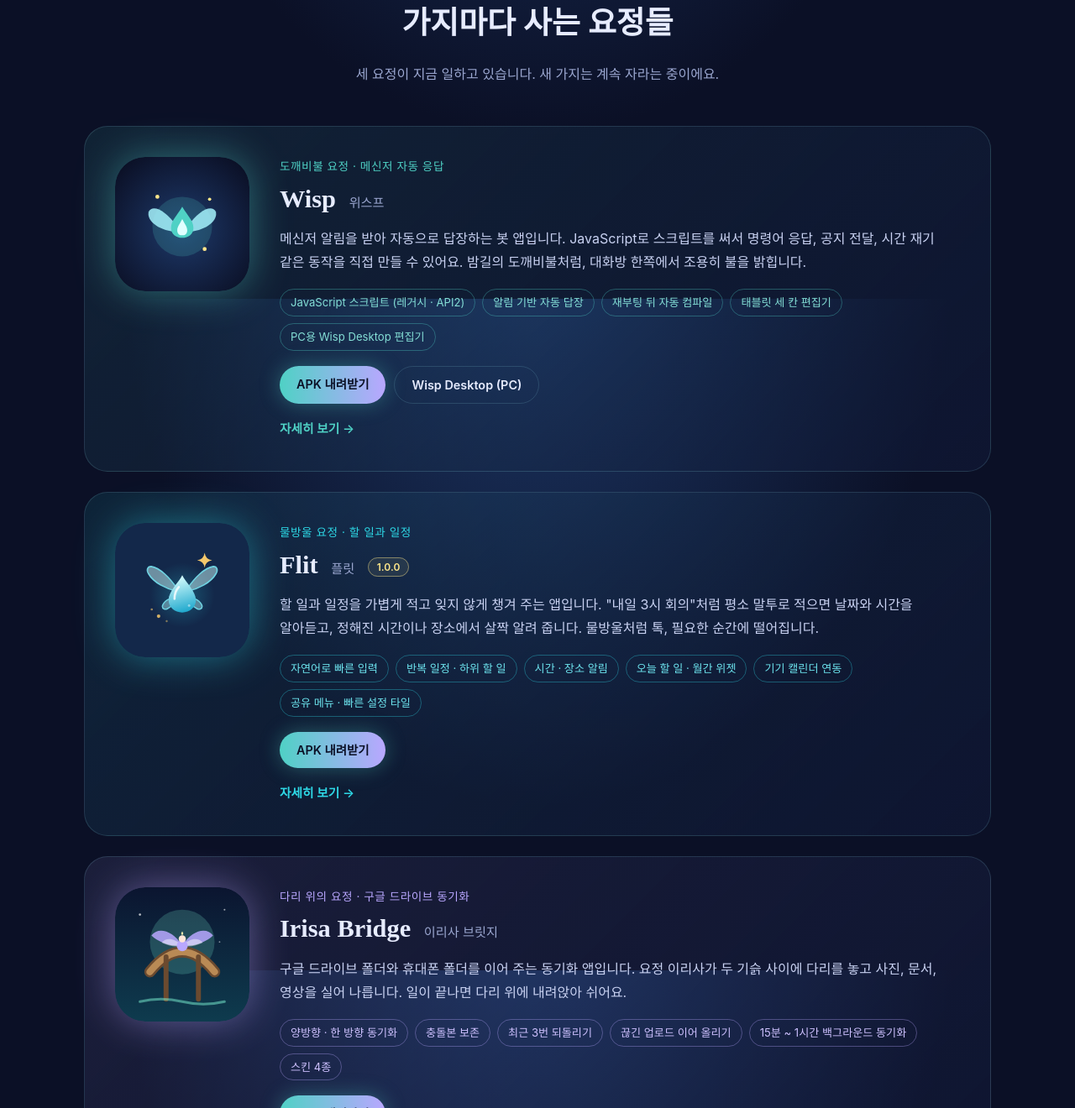
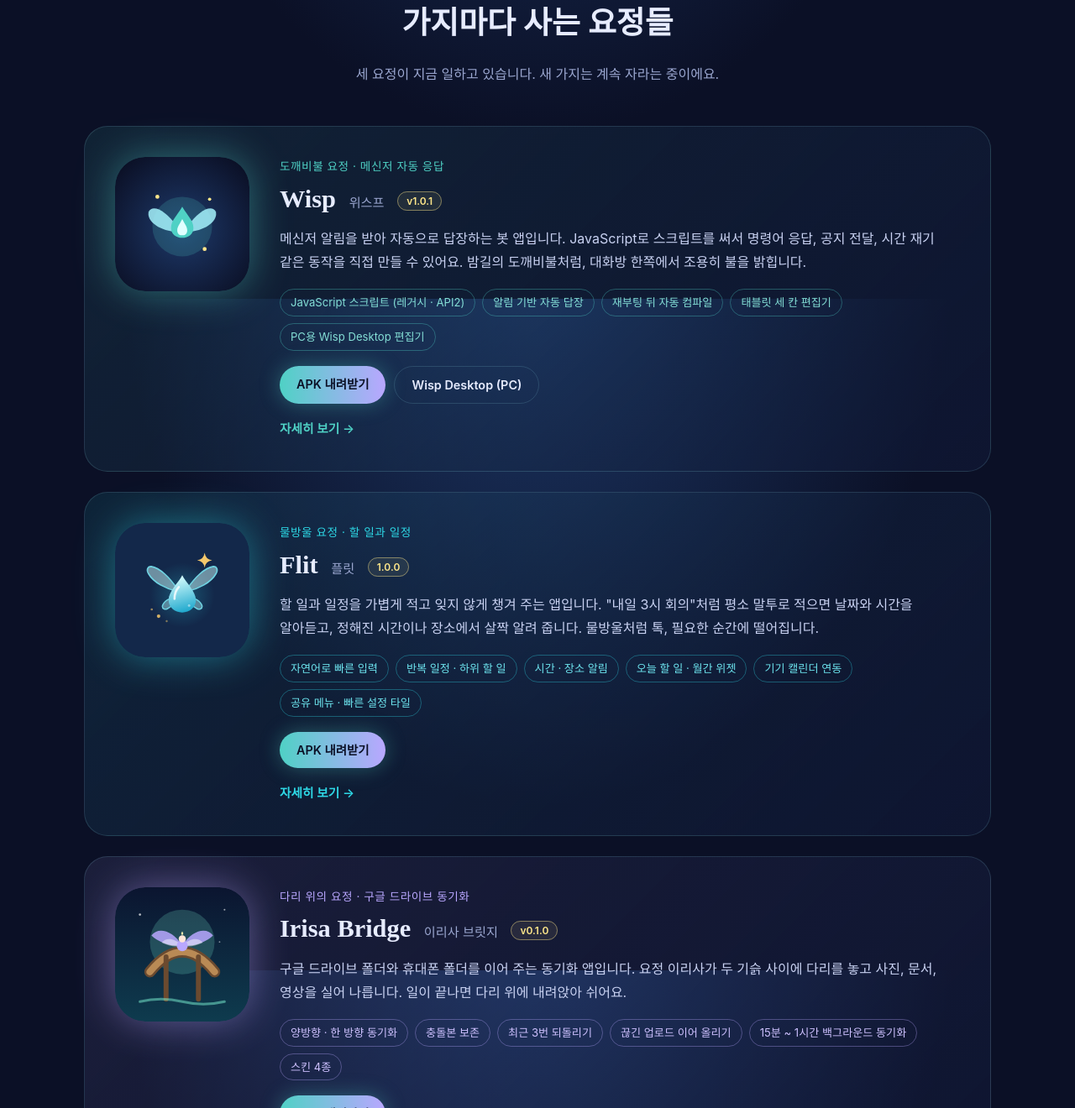
Before and after one commit to Morph-house/Morph-house.github.io, a plain HTML site: page index.html in a window 1280 px wide. Shown: the part 1244-2564 px from the top of the page at 84% size. Drawn offline with Linux system fonts and the light colour scheme; a web font is replaced by a local one.

Commit message:
Wisp·Irisa Bridge 버전 배지 추가 (v1.0.1, v0.1.0)
Co-Authored-By: Claude Haiku 5.5 <noreply@anthropic.com>

```diff
--- a/index.html
+++ b/index.html
@@ -74,7 +74,7 @@
         <img class="fairy-icon" src="assets/wisp.svg" alt="Wisp 아이콘: 청록색 도깨비불 요정" width="128" height="128">
         <div class="fairy-body">
           <p class="fairy-kind">도깨비불 요정 · 메신저 자동 응답</p>
-          <h3>Wisp <span>위스프</span></h3>
+          <h3>Wisp <span>위스프</span> <em class="badge">v1.0.1</em></h3>
           <p>메신저 알림을 받아 자동으로 답장하는 봇 앱입니다. JavaScript로 스크립트를 써서
             명령어 응답, 공지 전달, 시간 재기 같은 동작을 직접 만들 수 있어요.
             밤길의 도깨비불처럼, 대화방 한쪽에서 조용히 불을 밝힙니다.</p>
@@ -120,7 +120,7 @@
         <img class="fairy-icon" src="assets/irisa.svg" alt="Irisa Bridge 아이콘: 나무 아치 다리 위에 앉은 요정 이리사" width="128" height="128">
         <div class="fairy-body">
           <p class="fairy-kind">다리 위의 요정 · 구글 드라이브 동기화</p>
-          <h3>Irisa Bridge <span>이리사 브릿지</span></h3>
+          <h3>Irisa Bridge <span>이리사 브릿지</span> <em class="badge">v0.1.0</em></h3>
           <p>구글 드라이브 폴더와 휴대폰 폴더를 이어 주는 동기화 앱입니다. 요정 이리사가
             두 기슭 사이에 다리를 놓고 사진, 문서, 영상을 실어 나릅니다. 일이 끝나면
             다리 위에 내려앉아 쉬어요.</p>
```
Also changed, not shown: irisa.html (+1 -1 lines), wisp.html (+1 -1 lines).
